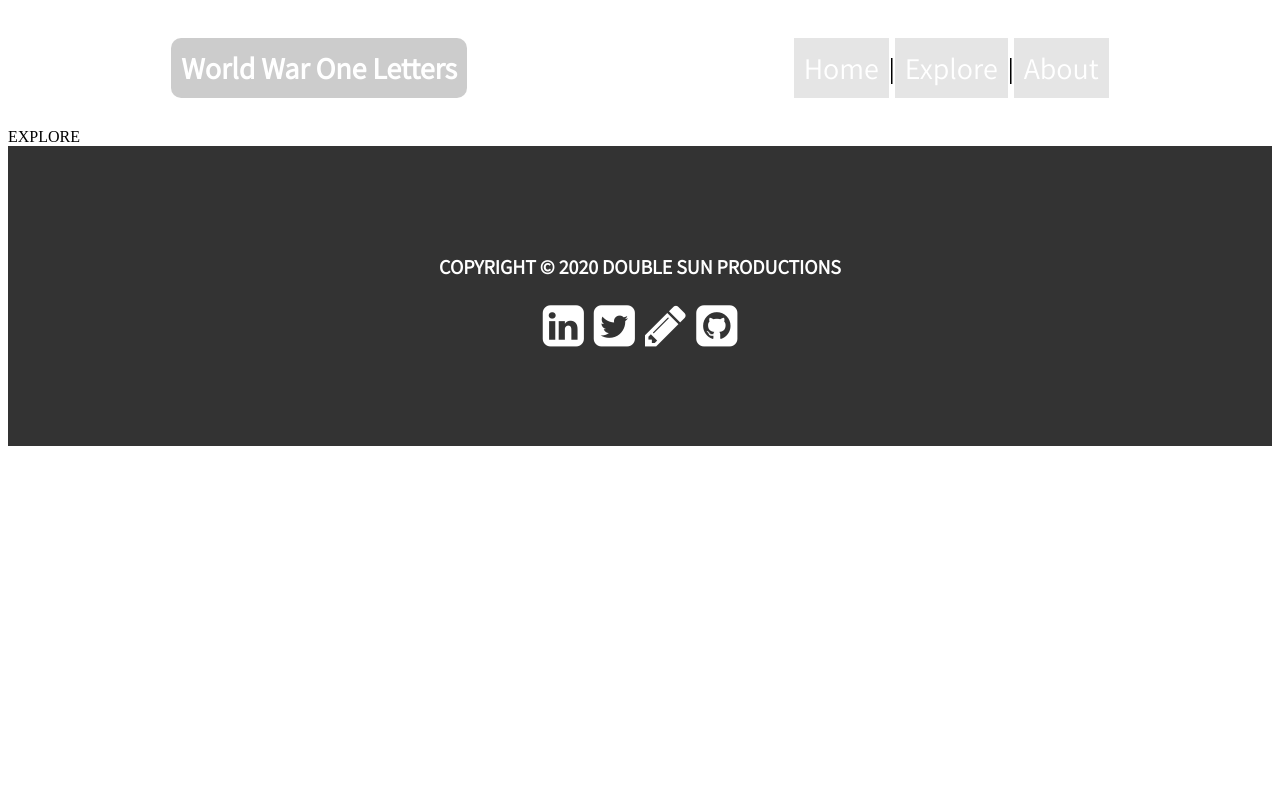
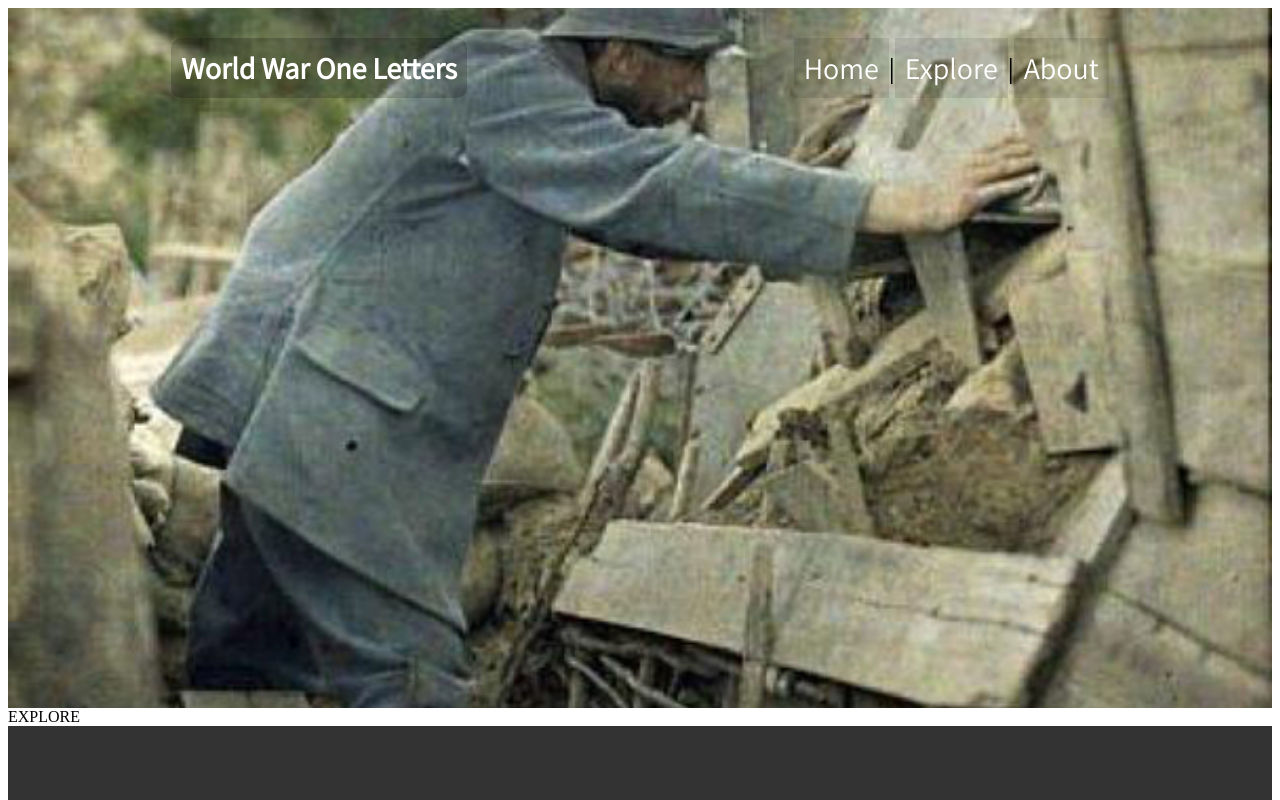
Before and after one commit to ravenusmc/world_one_letters, a Vue app in the folder client/: page /explore in a window 1280 px wide. Shown: the top 800 px of the page. Built offline with nearby package versions, Linux system fonts and the light colour scheme.

Commit message:
made header image dynamic

```diff
--- a/client/src/components/generic/Header.vue
+++ b/client/src/components/generic/Header.vue
@@ -22,7 +22,7 @@ export default {
 
 <style scoped>
 
-header {
+/* header {
   background-image: url('../../assets/images/headerImage.jpg');
   height: 700px;
   background-size: cover;
@@ -30,4 +30,20 @@ header {
   background-repeat: no-repeat;
 }
 
+.exploreHeader {
+  background-image: url('../../assets/images/exploreHeader.jpg');
+  height: 700px;
+  background-size: cover;
+  background-position: center;
+  background-repeat: no-repeat;
+} */
+
+/* .blue-theme {
+  background-image: url('../../assets/images/exploreHeader.jpg');
+  height: 700px;
+  background-size: cover;
+  background-position: center;
+  background-repeat: no-repeat;
+} */
+
 </style>
--- a/client/src/views/Explore.vue
+++ b/client/src/views/Explore.vue
@@ -1,23 +1,38 @@
 <template>
   <div>
-    <Nav />
+    <Header
+      :class="exploreTheme" />
     EXPLORE
     <Footer />
   </div>
 </template>
 
 <script>
-import Nav from '@/components/generic/Nav.vue';
+import Header from '@/components/generic/Header.vue';
 import Footer from '@/components/generic/Footer.vue';
 
 export default {
   name: 'Explore',
   components: {
-    Nav,
+    Header,
     Footer,
-  }
+  },
+  data() {
+    return {
+      exploreTheme: 'explore-theme',
+    }
+  },
 }
 </script>
 
 <style scoped>
+
+.explore-theme {
+  background-image: url('../assets/images/exploreHeader.jpg');
+  height: 700px;
+  background-size: cover;
+  background-position: center;
+  background-repeat: no-repeat;
+}
+
 </style>
--- a/client/src/views/Home.vue
+++ b/client/src/views/Home.vue
@@ -1,6 +1,7 @@
 <template>
   <div>
-    <Header/>
+    <Header
+      :class="homeTheme"/>
     <Background />
     <ImageArea />
     <Selection />
@@ -24,6 +25,23 @@ export default {
     ImageArea,
     Selection,
     Footer,
-  }
+  },
+  data() {
+    return {
+      homeTheme: 'home-theme',
+    }
+  },
 }
 </script>
+
+<style scoped>
+
+.home-theme {
+  background-image: url('../assets/images/headerImage.jpg');
+  height: 700px;
+  background-size: cover;
+  background-position: center;
+  background-repeat: no-repeat;
+}
+
+</style>
```
Also changed, not shown: client/src/assets/images/exploreHeader.jpg (added).
